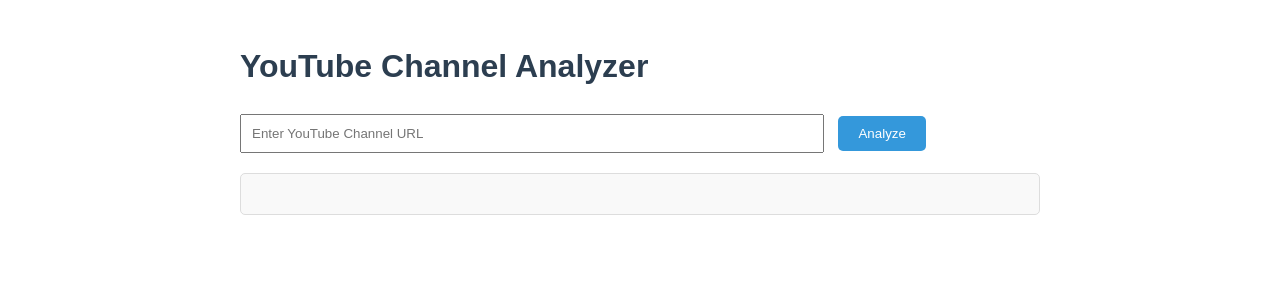
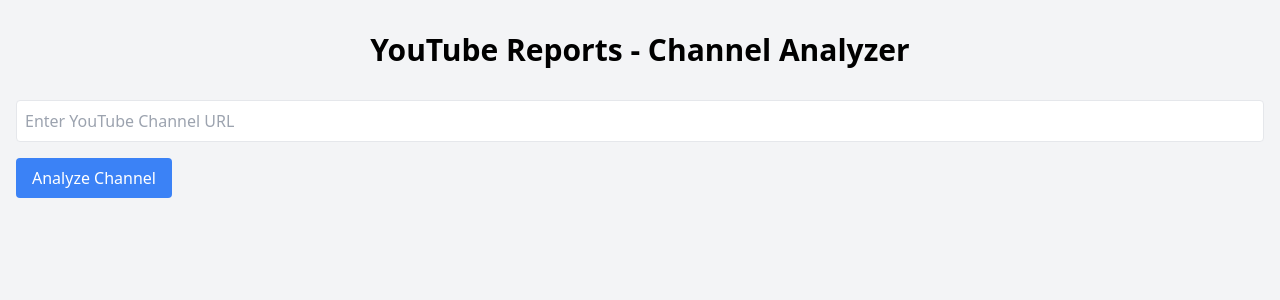
Before and after one commit to cbeau79/YouTubeReports, a Flask app: page / in a window 1280 px wide. Shown: the top 300 px of the page. Run offline with Flask 3, Linux system fonts and the light colour scheme; parts of the project's set-up code (start-up, migrations or seed data) failed here and were passed over; some libraries are stand-ins or nearby versions.

Commit message:
Updating index.html with new design elements, including tailwind css

```diff
--- a/templates/index.html
+++ b/templates/index.html
@@ -3,77 +3,153 @@
 <head>
     <meta charset="UTF-8">
     <meta name="viewport" content="width=device-width, initial-scale=1.0">
-    <title>YouTube Channel Analyzer</title>
-    <script src="https://cdn.jsdelivr.net/npm/axios/dist/axios.min.js"></script>
-    <script src="https://cdn.jsdelivr.net/npm/marked/marked.min.js"></script>
+    <title>YouTube Reports - Channel Analyzer</title>
+    <script src="https://cdn.tailwindcss.com"></script>
+    <script src="https://cdnjs.cloudflare.com/ajax/libs/axios/0.21.1/axios.min.js"></script>
+    <script src="https://cdnjs.cloudflare.com/ajax/libs/Chart.js/3.7.0/chart.min.js"></script>
+</head>
+<body class="bg-gray-100">
+    <div class="container mx-auto px-4 py-8">
+        <h1 class="text-3xl font-bold text-center mb-8">YouTube Reports - Channel Analyzer</h1>
+
+        <div class="mb-8">
+            <input type="text" id="channelUrl" placeholder="Enter YouTube Channel URL" class="w-full p-2 border rounded">
+            <button onclick="analyzeChannel()" class="mt-4 bg-blue-500 text-white px-4 py-2 rounded hover:bg-blue-600">Analyze Channel</button>
+        </div>
+
+        <div id="loading" class="hidden text-center">
+            <p class="text-lg">Analyzing channel data...</p>
+            <div class="loader mt-4"></div>
+        </div>
+
+        <div id="report" class="hidden">
+            <h2 class="text-2xl font-semibold mb-4">Channel Analysis Report</h2>
+
+            <div class="grid grid-cols-1 md:grid-cols-2 gap-6">
+                <div class="bg-white p-6 rounded shadow">
+                    <h3 class="text-xl font-semibold mb-3">Executive Summary</h3>
+                    <div id="executiveSummary"></div>
+                </div>
+
+                <div class="bg-white p-6 rounded shadow">
+                    <h3 class="text-xl font-semibold mb-3">Key Metrics</h3>
+                    <div id="keyMetrics"></div>
+                </div>
+
+                <div class="bg-white p-6 rounded shadow">
+                    <h3 class="text-xl font-semibold mb-3">Trends</h3>
+                    <div id="trends"></div>
+                </div>
+
+                <div class="bg-white p-6 rounded shadow">
+                    <h3 class="text-xl font-semibold mb-3">Oratory Style</h3>
+                    <div id="oratoryStyle"></div>
+                </div>
+
+                <div class="bg-white p-6 rounded shadow">
+                    <h3 class="text-xl font-semibold mb-3">Recommendations</h3>
+                    <div id="recommendations"></div>
+                </div>
+
+                <div class="bg-white p-6 rounded shadow">
+                    <h3 class="text-xl font-semibold mb-3">Views Distribution</h3>
+                    <canvas id="viewsChart"></canvas>
+                </div>
+            </div>
+        </div>
+    </div>
+
     <style>
-        body {
-            font-family: Arial, sans-serif;
-            line-height: 1.6;
-            color: #333;
-            max-width: 800px;
+        .loader {
+            border: 5px solid #f3f3f3;
+            border-top: 5px solid #3498db;
+            border-radius: 50%;
+            width: 50px;
+            height: 50px;
+            animation: spin 1s linear infinite;
             margin: 0 auto;
-            padding: 20px;
         }
-        h1, h2, h3 {
-            color: #2c3e50;
-        }
-        #report {
-            background-color: #f9f9f9;
-            border: 1px solid #ddd;
-            border-radius: 5px;
-            padding: 20px;
-            margin-top: 20px;
-        }
-        form {
-            margin-bottom: 20px;
-        }
-        input[type="text"] {
-            width: 70%;
-            padding: 10px;
-            margin-right: 10px;
-        }
-        button {
-            padding: 10px 20px;
-            background-color: #3498db;
-            color: white;
-            border: none;
-            border-radius: 5px;
-            cursor: pointer;
-        }
-        button:hover {
-            background-color: #2980b9;
+
+        @keyframes spin {
+            0% { transform: rotate(0deg); }
+            100% { transform: rotate(360deg); }
         }
     </style>
-</head>
-<body>
-    <h1>YouTube Channel Analyzer</h1>
-    <form id="analyzeForm">
-        <input type="text" id="channelUrl" placeholder="Enter YouTube Channel URL" required>
-        <button type="submit">Analyze</button>
-    </form>
-    <div id="report"></div>
 
     <script>
-        document.getElementById('analyzeForm').addEventListener('submit', function(e) {
-            e.preventDefault();
-            var channelUrl = document.getElementById('channelUrl').value;
-            document.getElementById('report').innerHTML = 'Analyzing...';
-            axios.post('/analyze', { channel_url: channelUrl }, {
-                headers: {
-                    'Content-Type': 'application/json'
+        function analyzeChannel() {
+            const channelUrl = document.getElementById('channelUrl').value;
+
+            if (!channelUrl) {
+                alert('Please enter a valid YouTube channel URL');
+                return;
+            }
+
+            document.getElementById('loading').classList.remove('hidden');
+            document.getElementById('report').classList.add('hidden');
+
+            axios.post('/analyze', { channel_url: channelUrl })
+                .then(response => {
+                    displayReport(response.data.report);
+                    document.getElementById('loading').classList.add('hidden');
+                    document.getElementById('report').classList.remove('hidden');
+                })
+                .catch(error => {
+                    console.error('Error:', error);
+                    alert('An error occurred while analyzing the channel. Please try again.');
+                    document.getElementById('loading').classList.add('hidden');
+                });
+        }
+
+        function displayReport(report) {
+            const reportData = parseReportData(report);
+
+            document.getElementById('executiveSummary').innerHTML = reportData.executiveSummary;
+            document.getElementById('keyMetrics').innerHTML = reportData.keyMetrics;
+            document.getElementById('trends').innerHTML = reportData.trends;
+            document.getElementById('oratoryStyle').innerHTML = reportData.oratoryStyle;
+            document.getElementById('recommendations').innerHTML = reportData.recommendations;
+
+            createViewsChart(reportData.viewsData);
+        }
+
+        function parseReportData(report) {
+            // This is a simple parser. In a real-world scenario, you'd want to use a more robust parsing method.
+            const sections = report.split(/\d+\.\s/);
+            return {
+                executiveSummary: sections[1] || 'No data available',
+                keyMetrics: sections[2] || 'No data available',
+                trends: sections[3] || 'No data available',
+                oratoryStyle: sections[4] || 'No data available',
+                recommendations: sections[5] || 'No data available',
+                viewsData: [12000, 19000, 3000, 5000, 2000, 3000] // Example data, replace with actual data
+            };
+        }
+
+        function createViewsChart(viewsData) {
+            const ctx = document.getElementById('viewsChart').getContext('2d');
+            new Chart(ctx, {
+                type: 'bar',
+                data: {
+                    labels: ['Video 1', 'Video 2', 'Video 3', 'Video 4', 'Video 5', 'Video 6'],
+                    datasets: [{
+                        label: '# of Views',
+                        data: viewsData,
+                        backgroundColor: 'rgba(54, 162, 235, 0.5)',
+                        borderColor: 'rgba(54, 162, 235, 1)',
+                        borderWidth: 1
+                    }]
+                },
+                options: {
+                    responsive: true,
+                    scales: {
+                        y: {
+                            beginAtZero: true
+                        }
+                    }
                 }
-            })
-            .then(function (response) {
-                // Convert Markdown to HTML
-                var htmlReport = marked.parse(response.data.report);
-                document.getElementById('report').innerHTML = htmlReport;
-            })
-            .catch(function (error) {
-                console.error('Error:', error);
-                document.getElementById('report').innerHTML = 'An error occurred: ' + error.response.data.error;
             });
-        });
+        }
     </script>
 </body>
 </html>
```
Also changed, not shown: templates/index_old.html (added, +79 -0 lines), 1 other file.
